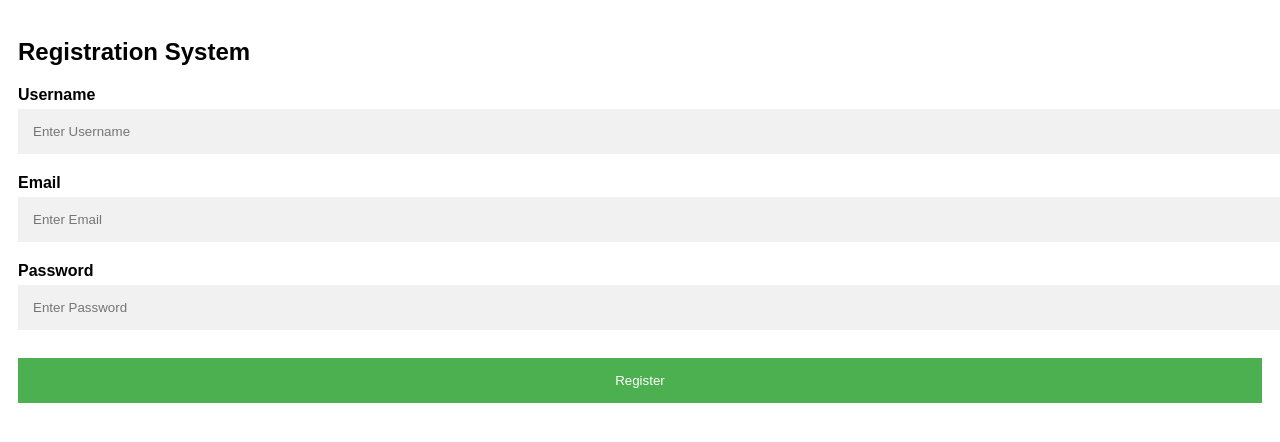
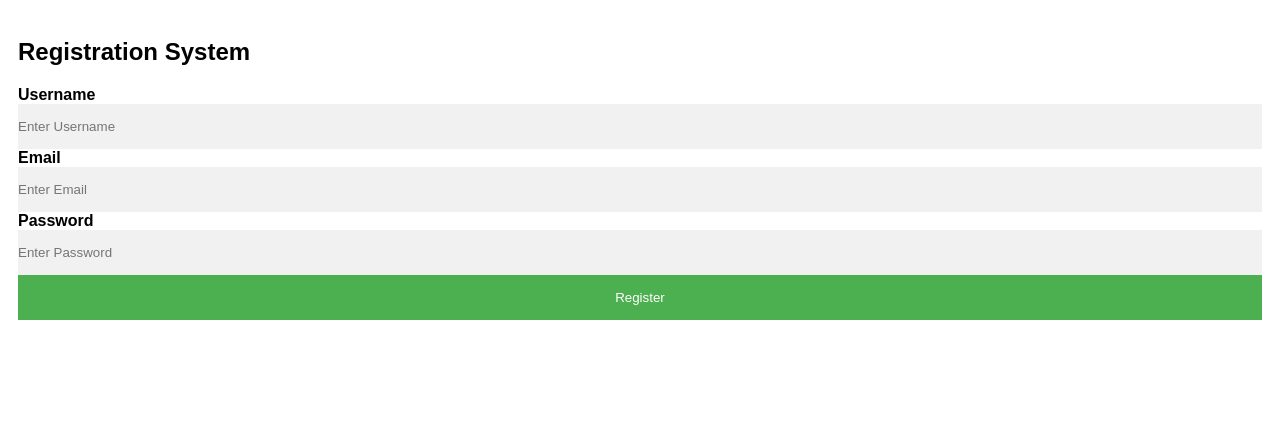
Before and after one commit to cjdillar/register, a plain HTML site: page index.html in a window 1280 px wide. Drawn offline with Linux system fonts and the light colour scheme.

Commit message:
Update index.html

```diff
--- a/index.html
+++ b/index.html
@@ -11,21 +11,23 @@
 
        input[type=text], input[type=password] {
     width: 100%;
-            padding: 15px;
-            margin: 5px 0 20px 0;
+    padding: 15px 0;
+    margin: 0;
     display: inline-block;
     border: none;
     background: #f1f1f1;
+    box-sizing: border-box; /* This ensures that padding doesn't affect width */
 }
 
 button {
     background-color: #4CAF50;
     color: white;
-            padding: 15px 20px;
-            margin: 8px 0;
+    padding: 15px 0;
+    margin: 0;
     border: none;
     cursor: pointer;
     width: 100%;
+    box-sizing: border-box; /* This ensures that padding doesn't affect width */
 }
 
         button:hover {
```
Lines whose indentation alone changed are shown as unchanged.
